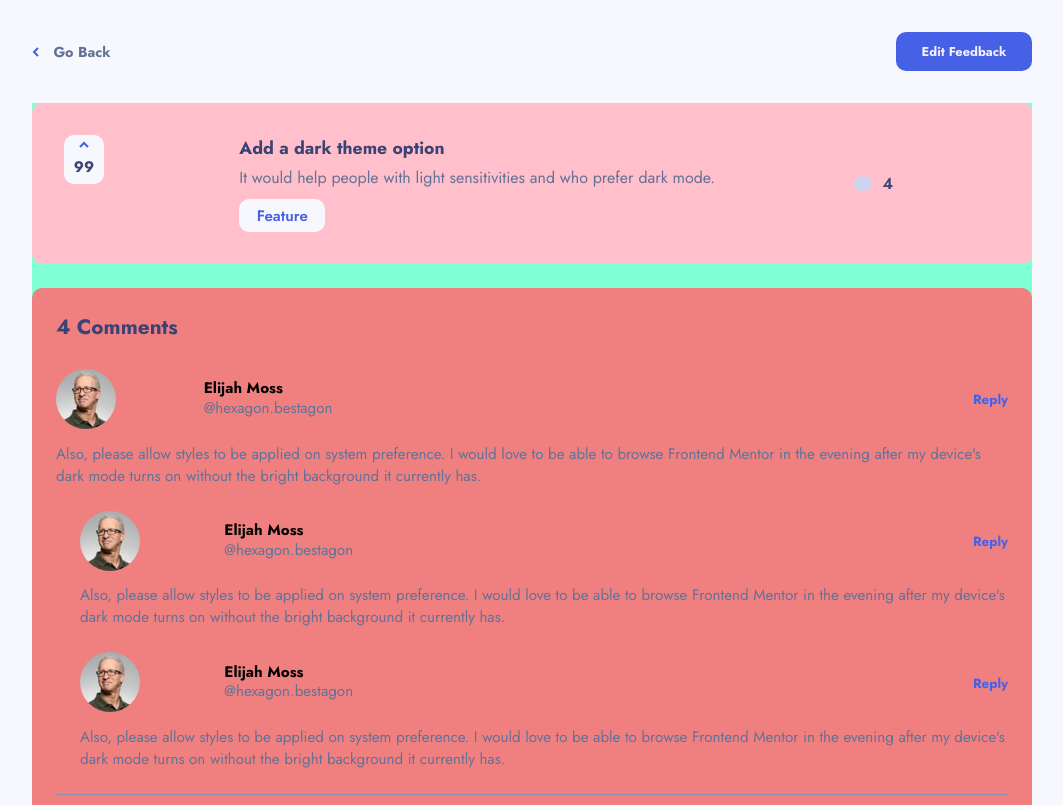
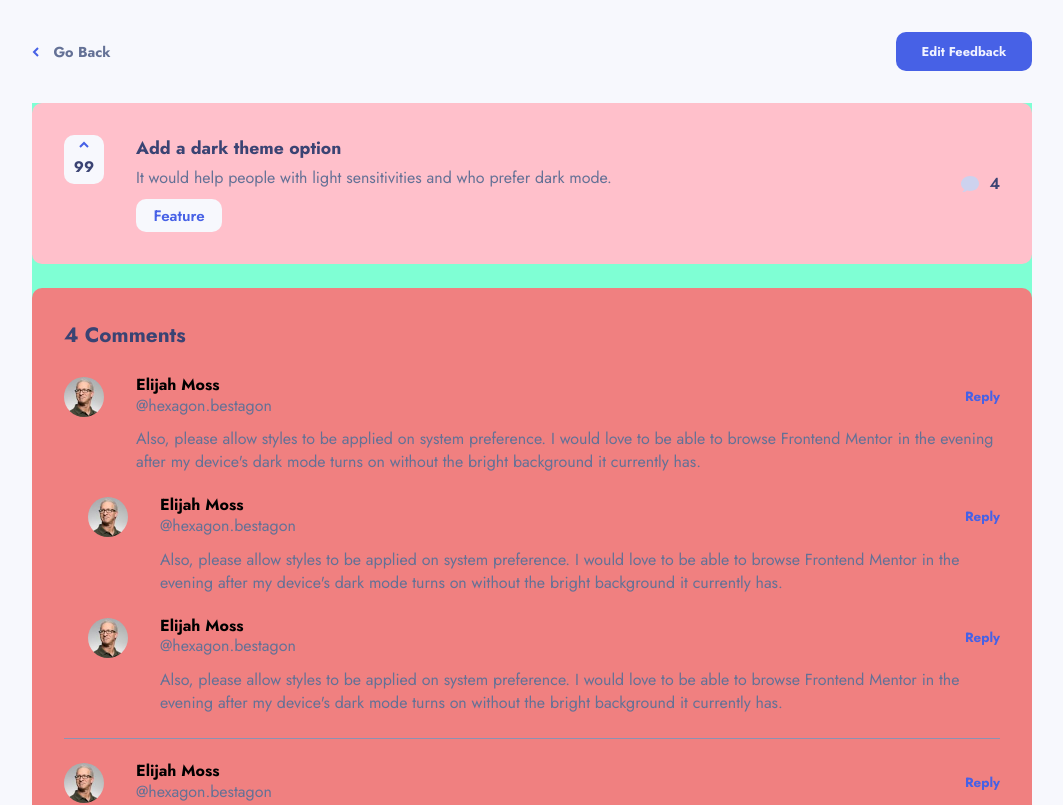
Before and after one commit to Victor-Nyagudi/product-feedback-app-react, a React (Create React App) app: page / in a window 1280 px wide. Shown: the top 805 px of the page, without its empty margins (108-1171 px from the left). Built offline with nearby package versions, Linux system fonts and the light colour scheme.

Commit message:
Add remaining styles for FeedbackDetailPage tablet

```diff
--- a/src/css/main.css
+++ b/src/css/main.css
@@ -1,4 +1,10 @@
 @import url("https://fonts.googleapis.com/css2?family=Jost:wght@300;400;500;600;700&display=swap");
+/*
+    * I'm using this grid-template-column sizing and gap twice - once
+    * for the feedback item card and the comments to ensure
+    * the leftmost part of the feedback item's message aligns with
+    * the leftmost part of the subsequent comment
+*/
 *,
 *::before,
 *::after {
@@ -900,6 +906,9 @@ a {
         grid-template-areas: 'feedback-item-upvotes feedback-item-text feedback-item-comments'
  'feedback-item-upvotes  feedback-item-text feedback-item-comments'
  '. feedback-item-tag-container feedback-item-comments';
+    -ms-grid-columns: minmax(40px, 40px) 12fr 1fr;
+        grid-template-columns: minmax(40px, 40px) 12fr 1fr;
+    gap: 0 2em;
   }
   .feedback-detail__feedback-item .feedback-item__title {
     font-size: 1.1rem;
@@ -913,15 +922,40 @@ a {
     -ms-flex-item-align: start;
         align-self: flex-start;
     padding: .35em .5em;
-    margin-right: 2em;
     max-width: 40px;
   }
   .feedback-detail__feedback-item .feedback-item__comments {
     gap: .65em;
-    margin-left: 2em;
+    -webkit-box-pack: end;
+        -ms-flex-pack: end;
+            justify-content: flex-end;
   }
   .feedback-detail__feedback-item .feedback-item__tag-container {
     margin-bottom: 0;
+  }
+  .feedback-detail__comments-container {
+    padding: 2em;
+  }
+  .feedback-detail__comment, .feedback-detail__comment--reply {
+    -ms-grid-columns: minmax(40px, 40px) 12fr 1fr;
+        grid-template-columns: minmax(40px, 40px) 12fr 1fr;
+    gap: 0 2em;
+        grid-template-areas: 'comment-img-container comment-header comment-header'
+ 'comment-img-container comment-message-container comment-message-container'
+ 'comment-replies comment-replies comment-replies';
+  }
+  .feedback-detail__comment .comment__user-img, .feedback-detail__comment--reply .comment__user-img, .feedback-detail__comment .comment__img-container, .feedback-detail__comment--reply .comment__img-container {
+    max-width: 40px;
+    max-height: 40px;
+  }
+  .feedback-detail__comment .comment__user-name, .feedback-detail__comment--reply .comment__user-name, .feedback-detail__comment .comment__user-handle, .feedback-detail__comment--reply .comment__user-handle {
+    font-size: 1rem;
+  }
+  .feedback-detail__comment .comment__message, .feedback-detail__comment--reply .comment__message {
+    font-size: 1rem;
+  }
+  .feedback-detail__add-comment .add-comment__button-container {
+    padding-top: .7em;
   }
 }
 
--- a/src/main.scss
+++ b/src/main.scss
@@ -21,6 +21,15 @@ $feedback-detail-heading-lg-mobile: 1.3rem;
 
 $feedback-detail-heading-desktop: 1.1rem;
 $feedback-detail-heading-lg-desktop: 1.3rem;
+
+/*
+    * I'm using this grid-template-column sizing and gap twice - once
+    * for the feedback item card and the comments to ensure
+    * the leftmost part of the feedback item's message aligns with
+    * the leftmost part of the subsequent comment
+*/
+$feedback-detail-column-sizing: minmax(40px, 40px) 12fr 1fr;
+$feedback-detail-column-gap: 0 2em;
 
 $feedback-detail-margin-bottom: 1.5em;
 
@@ -829,10 +838,14 @@ a {
             padding: $feedback-detail-padding-lg;
 
             grid-template-areas:
-            'feedback-item-upvotes feedback-item-text feedback-item-comments'
-            'feedback-item-upvotes  feedback-item-text feedback-item-comments'
-            '. feedback-item-tag-container feedback-item-comments'
+                'feedback-item-upvotes feedback-item-text feedback-item-comments'
+                'feedback-item-upvotes  feedback-item-text feedback-item-comments'
+                '. feedback-item-tag-container feedback-item-comments'
             ;
+
+            grid-template-columns: $feedback-detail-column-sizing;
+
+            gap: $feedback-detail-column-gap;
 
             .feedback-item {
                 &__title {
@@ -845,17 +858,48 @@ a {
                     align-self: flex-start;
 
                     padding: .35em .5em;
-                    margin-right: 2em;
 
                     max-width: 40px;
                 }
 
                 &__comments {
                     gap: .65em;
-                    margin-left: 2em;
+                    justify-content: flex-end;
                 }
 
                 &__tag-container { margin-bottom: 0; }
+            }
+        }
+
+        &__comments-container { padding: $feedback-detail-padding-lg; }
+
+        &__comment {
+            grid-template-columns: $feedback-detail-column-sizing;
+            gap: $feedback-detail-column-gap;
+
+            grid-template-areas:
+                'comment-img-container comment-header comment-header'
+                'comment-img-container comment-message-container comment-message-container'
+                'comment-replies comment-replies comment-replies'
+            ;
+
+            .comment {
+                &__user-img, &__img-container {
+                    max-width: 40px;
+                    max-height: 40px;
+                }
+
+                &__user {
+                    &-name, &-handle { font-size: 1rem; }
+                }
+
+                &__message {  font-size: 1rem; }
+            }
+        }
+
+        &__add-comment {
+            .add-comment__button-container {
+                padding-top: .7em;
             }
         }
     }
```
Also changed, not shown: 1 other file (tests, documents, lock files or other folders).
